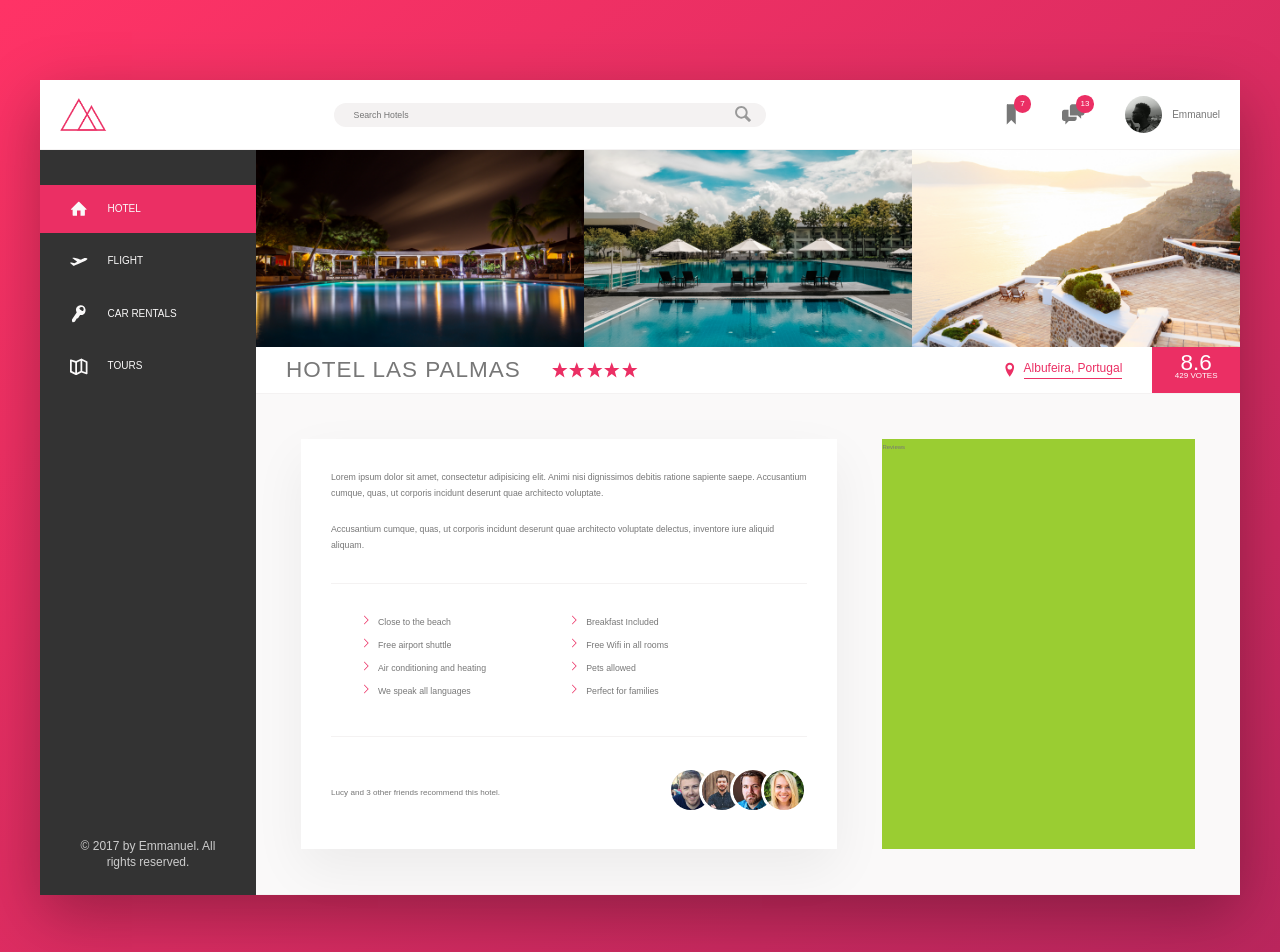
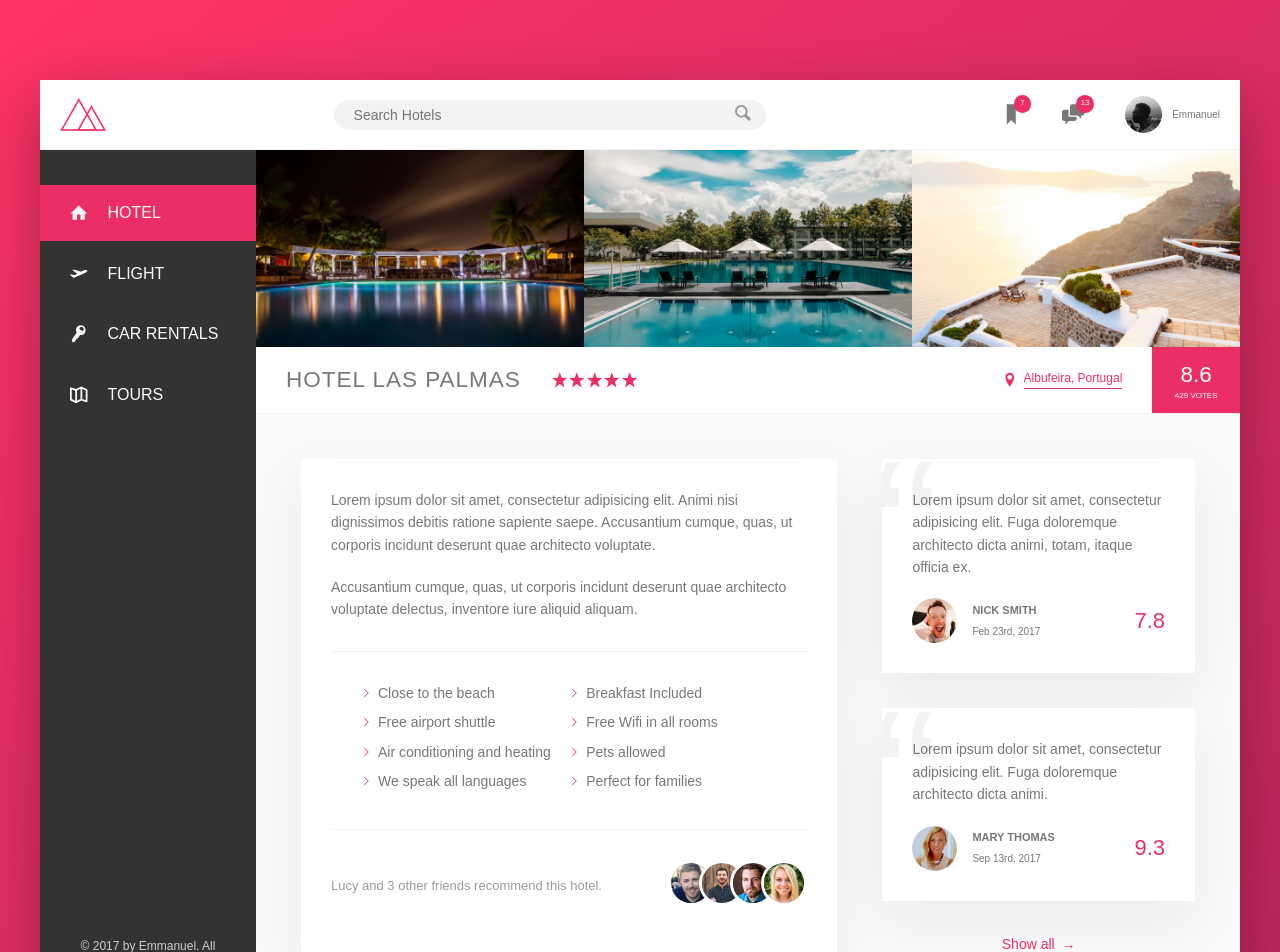
Before and after one commit to Harkindey/Trillo-React, a React app: page / in a window 1280 px wide. Shown: the top 952 px of the page. Built offline with nearby package versions, Linux system fonts and the light colour scheme.

Commit message:
FInished The Review section.

```diff
--- a/src/App.js
+++ b/src/App.js
@@ -162,7 +162,32 @@
                 </div>
               </div>
               <div className="user-reviews">
-                Reviews
+                <figure className="review">
+                  <blockquote className="review__text">
+                    Lorem ipsum dolor sit amet, consectetur adipisicing elit. Fuga doloremque architecto dicta animi, totam, itaque officia ex.
+                  </blockquote>
+                  <figcaption className="review__user">
+                    <img src="img/user-1.jpg" alt="User 1" className="review__photo" />
+                    <div className="review__user-box">
+                      <p className="review__user-name">Nick Smith</p>
+                      <div className="review__user-date">Feb 23rd, 2017</div>
+                    </div>
+                    <div className="review__rating">7.8</div>
+                  </figcaption>
+                </figure>
+                <figure className="review">
+                  <blockquote className="review__text">
+                    Lorem ipsum dolor sit amet, consectetur adipisicing elit. Fuga doloremque architecto dicta animi.                  </blockquote>
+                  <figcaption className="review__user">
+                    <img src="img/user-2.jpg" alt="User 1" className="review__photo" />
+                    <div className="review__user-box">
+                      <p className="review__user-name">Mary Thomas</p>
+                      <div className="review__user-date">Sep 13rd, 2017</div>
+                    </div>
+                    <div className="review__rating">9.3</div>
+                  </figcaption>
+                </figure>
+                <button className="btn-inline">Show all <span>&rarr;</span></button>
               </div>
             </div>
           </main>
--- a/src/sass/_base.scss
+++ b/src/sass/_base.scss
@@ -45,17 +45,17 @@
 *::before,
 *::after{
     box-sizing: inherit;
-    font-size: 62.5%; // 1rem = 10px
 }
 
 html{
     box-sizing: border-box;
+    font-size: 62.5%; // 1rem = 10px, 10px/16px = 62.5%
 }
 
 body {
     font-family: 'Open-Sans', sans-serif;
     font-weight: 400;
-    line-height: 1.6rem;
+    line-height: 1.6;
     color: var(--color-grey-dark-2);
     background-image: linear-gradient(to right bottom, var(--color-primary-light), var(--color-primary-dark));
     background-size: cover;
--- a/src/sass/_components.scss
+++ b/src/sass/_components.scss
@@ -276,8 +276,17 @@
     cursor: pointer;
     transition: all .2s;
 
+    & span {
+        margin-left: 3px;
+        transition: margin-left .2s;
+    }
+
     &:hover {
         color: var(--color-grey-dark-1);
+
+        span {
+            margin-left : 8px;
+        }
     }
 
     &:focus {
@@ -352,7 +361,7 @@
 
 .recommend {
     font-size: 1.3rem;
-    color: var(--color-greu-light-3);
+    color: var(--color-grey-dark-3);
 
     display: flex;
     align-items: center;
@@ -378,3 +387,66 @@
         }
     }
 }
+
+/////////////////////////////////////////////////////////
+// REVIEWS
+
+.review{
+    background-color: #fff;
+    box-shadow: var(--shadow-light);
+    padding: 3rem;
+    margin-bottom: 3.5rem;
+    position: relative;
+    overflow: hidden;
+
+    &__text {
+        margin-bottom: 2rem;
+        z-index: 10;
+        position: relative;
+    }
+
+    &__user{
+        display:flex;
+        align-items: center;
+    }
+
+    &__photo {
+        height: 4.5rem;
+        width: 4.5rem;
+        border-radius: 50%;
+        margin-right: 1.5rem;
+    }
+    &__user-box {
+        margin-right: auto;
+    }
+
+    &__user-name {
+        font-size: 1.1rem;
+        font-weight: 600;
+        text-transform: uppercase;
+        margin-bottom: .4rem;
+    }
+
+    &__user-date {
+        font-size: 1rem;
+        color: var(--color-grey-dark3);
+    }
+
+    &__rating {
+        color: var(--color-primary);
+        font-size: 2.2rem;
+        font-weight: 300;
+    }
+
+    &::before {
+        content: "\201C";
+        position: absolute;
+        top: -2.75rem;
+        left: -1rem;
+        line-height: 1;
+        font-size: 20rem;
+        color: var(--color-grey-light-2);
+        font-family: sans-serif;
+        z-index: 1;
+    }
+}
--- a/src/sass/_layout.scss
+++ b/src/sass/_layout.scss
@@ -38,6 +38,7 @@
 }
 
 .detail {
+    font-size: 1.4rem;
     display: flex;
     padding: 4.5rem;
     background-color: var(--color-grey-light-1);
@@ -45,7 +46,6 @@
 }
 
 .description {
-    font-size: 1.4rem;
     background-color: #fff;
     box-shadow: var(--shadow-light);
     padding: 3rem;
@@ -54,6 +54,8 @@
 }
 
 .user-reviews {
-    background-color: yellowgreen;
     flex: 1;
+    display: flex;
+    flex-direction: column;
+    align-items: center;
 }
```
